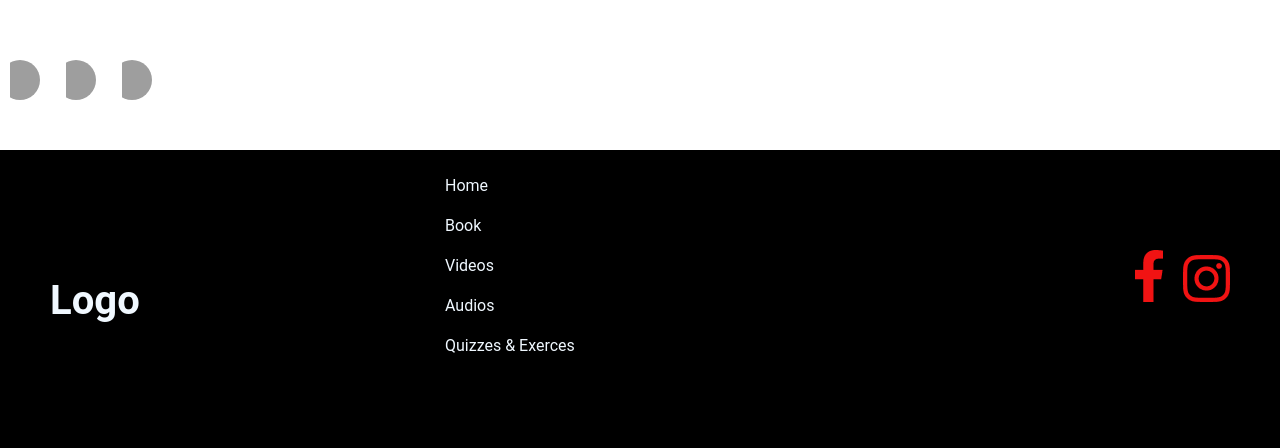
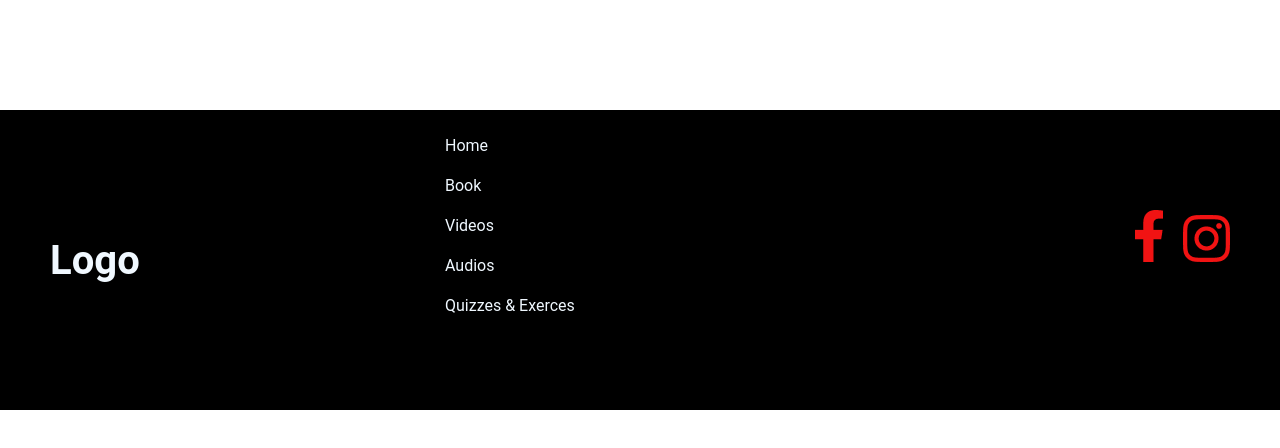
Before and after one commit to jsdesignclub/library-management-system, a React (Create React App) app in the folder my-app/: page /book in a window 1280 px wide. Shown: the part 1140-1588 px from the top of the page. After the commit the page ends 1550 px from the top, so only its background shows below. Built offline with nearby package versions, Linux system fonts and the light colour scheme; grey boxes are pictures that could not be loaded.

Commit message:
Update book.js
new commit

```diff
--- a/my-app/src/pages/book.js
+++ b/my-app/src/pages/book.js
@@ -21,11 +21,7 @@ function Book() {
 
       </div>
 
-      <Stack direction="row" spacing={2}>
-      <Avatar alt="Remy Sharp" src="../image/audio1.png" />
-      <Avatar alt="Travis Howard" src="/static/images/avatar/2.jpg" />
-      <Avatar alt="Cindy Baker" src="/static/images/avatar/3.jpg" />
-    </Stack>
+
 
     </div>
 
```
